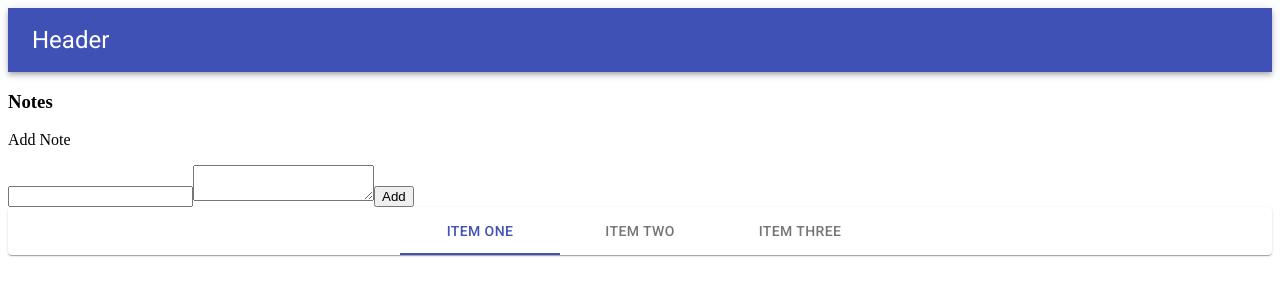
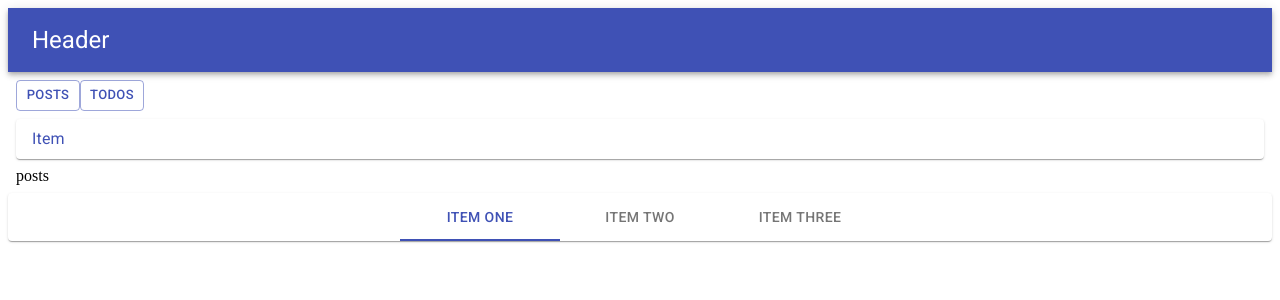
Before and after one commit to savovsky/react-new-features, a React (Create React App) app: page / in a window 1280 px wide. Shown: the top 300 px of the page. Built offline with nearby package versions, Linux system fonts and the light colour scheme.

Commit message:
Hooks-Simple init.

```diff
--- a/src/components/App/App.js
+++ b/src/components/App/App.js
@@ -7,7 +7,9 @@ import Header from '../Header/Header';
 import Footer from '../Footer/Footer';
 // import User from '../User/User';
 // import NoteApp from '../NoteApp/NoteApp';
-import NoteAppContext from '../NoteAppCustomHooks/components/NoteApp';
+// import NoteAppContext from '../NoteAppCustomHooks/components/NoteApp';
+import HooksSimpleApp from '../hooks-simple/components/HooksSimpleApp';
+import { Box } from '@material-ui/core';
 
 
 
@@ -25,9 +27,12 @@ const App = () => {
     // </div>
     <>
       <Header />
-      {/* <User /> */}
-      {/* <NoteApp /> */}
-      <NoteAppContext />
+        <Box  p={1}>
+          {/* <User /> */}
+          {/* <NoteApp /> */}
+          {/* <NoteAppContext /> */}
+          <HooksSimpleApp />
+        </Box>
       <Footer />
     </>
   );
--- a/src/components/Header/Header.js
+++ b/src/components/Header/Header.js
@@ -5,7 +5,6 @@ import { AppBar, Toolbar, Typography } from '@material-ui/core';
 
 const Header = () => {
   return (
-        <>
     <AppBar position="static">
       <Toolbar>
         <Typography variant="h5" color="inherit">
@@ -13,7 +12,6 @@ const Header = () => {
         </Typography>
       </Toolbar>
     </AppBar>
-        </>
   );
 }
 
--- /dev/null
+++ b/src/components/hooks-simple/components/HooksSimpleApp.js
@@ -0,0 +1,30 @@
+import React, { useState }  from 'react';
+import ResourceList from './ResourceList';
+import { Button } from '@material-ui/core';
+
+const HooksSimpleApp = () => {
+  const [resource, setResource] = useState('posts');
+
+  return (
+    <>
+      <Button
+        variant="outlined"
+        size="small"
+        color="primary"
+        onClick={() => setResource('posts')}
+      >Posts
+      </Button>
+      <Button
+        variant="outlined"
+        size="small"
+        color="primary"
+        onClick={() => setResource('todos')}
+      >Todos
+      </Button>
+      <ResourceList />
+      {resource}
+    </>
+  );
+}
+
+export default HooksSimpleApp;
--- /dev/null
+++ b/src/components/hooks-simple/components/ResourceList.js
@@ -0,0 +1,17 @@
+import React, { Component } from 'react';
+import { Paper, Typography, Box } from '@material-ui/core';
+
+class ResourceList extends Component {
+
+  render() {
+    return (
+      <Paper>
+        <Box  p={1} m={1}>
+          <Typography variant="body1" color="primary">Item</Typography>
+        </Box>
+      </Paper>
+    );
+  }
+}
+
+export default ResourceList;
```
Lines whose indentation alone changed are shown as unchanged.
